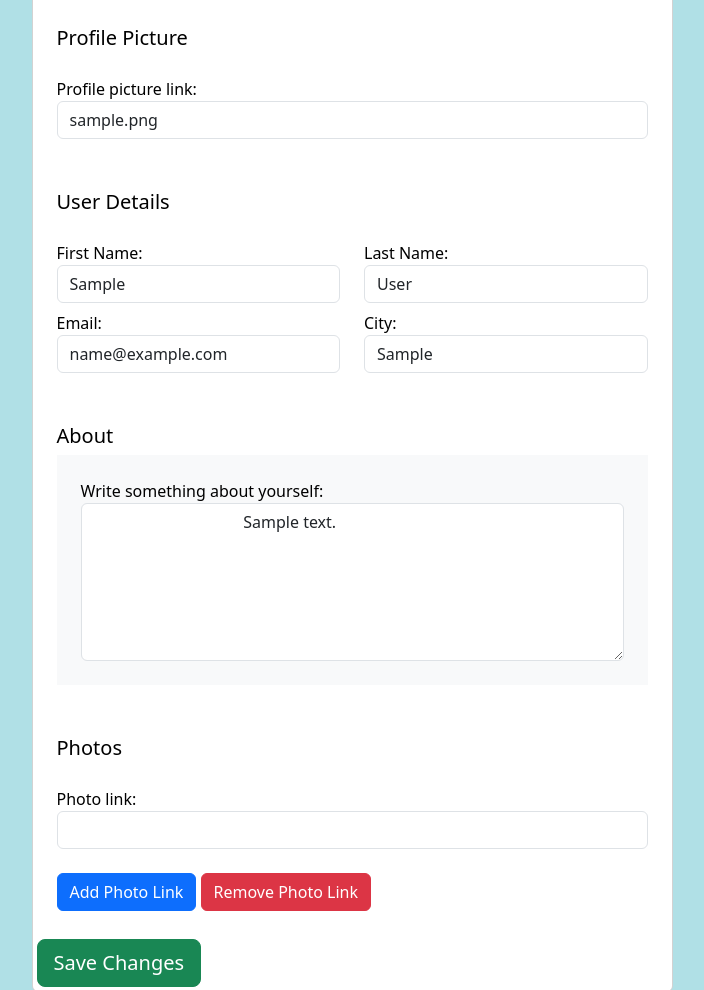
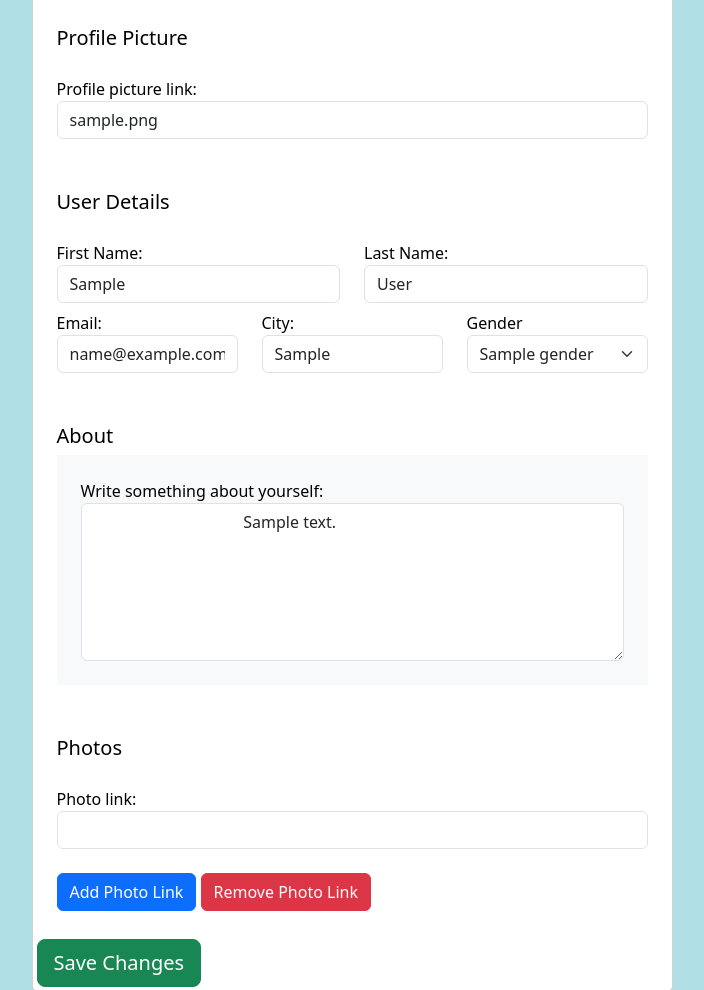
Before and after one commit to Johnny-FTW/Django-Profile-Viewer, a Django app: page /my_profile/edit_profile/ in a window 1280 px wide. Shown: the part 306-1296 px from the top of the page, without its empty margins (288-992 px from the left). Run offline with Django 4.2, Linux system fonts and the light colour scheme; a user stored in the database is signed in; tables that the repository leaves empty hold one stand-in row (values such as "Sample post"); grey boxes marked "Sample" are stand-in pictures.

Commit message:
updating profile#2

```diff
--- a/ProfileViewer/urls.py
+++ b/ProfileViewer/urls.py
@@ -16,7 +16,8 @@ Including another URLconf
 from django.contrib import admin
 from django.urls import path
 
-from viewer.views import my_profile, home, signup_view, logout_view, login_view, profile, search, edit_profile_page, edit_profile
+from viewer.views import my_profile, home, signup_view, logout_view, login_view, profile, search, edit_profile_page, \
+    edit_profile
 
 urlpatterns = [
     path('admin/', admin.site.urls),
@@ -25,8 +26,11 @@ urlpatterns = [
     path('edit_profile', edit_profile, name='edit_profile'),
     path('profile/<str:username>/', profile, name ='profile'),
     path('',home, name='home'),
+
     path('signup/', signup_view, name='signup_view'),
     path('logout/', logout_view, name='logout_view'),
     path('login/', login_view, name='login_view'),
+
     path('search/', search, name='search'),
+
 ]
--- a/viewer/forms.py
+++ b/viewer/forms.py
@@ -2,6 +2,10 @@
 from django.contrib.auth.forms import UserCreationForm
 from django.contrib.auth import get_user_model
 from django import forms
+from django.db.models import Model
+from django.forms import ModelForm
+
+from viewer.models import Profile
 
 
 class SignUpForm(UserCreationForm):
--- a/viewer/templates/edit_profile.html
+++ b/viewer/templates/edit_profile.html
@@ -72,7 +72,18 @@
                                             <input type="text" class="form-control" id="city"
                                                    value="{{ profile.city }}" name="city">
                                         </div>
+                                        <div class="col">
+                                            <label>Gender</label>
+                                            <select name="gender" class="form-select"
+                                                    aria-label="Default select example">
+                                                <option value="">Select gender</option>
+                                                {% for gender in genders %}
+                                                <option value="{{ gender.id }}" selected>{{ gender.name }}</option>
+                                                {% endfor %}
+                                            </select>
+                                        </div>
                                     </div>
+
                                 </div>
                             </div>
 
--- a/viewer/views.py
+++ b/viewer/views.py
@@ -11,13 +11,10 @@ from django.core.validators import URLValidator
 from django.db.models import Q
 from django.shortcuts import render, redirect
 
-# Create your views here.
 
 
 from viewer.forms import SignUpForm
-from viewer.models import Profile
-
-
+from viewer.models import Profile, Gender
 
 
 @login_required
@@ -30,14 +27,17 @@ def my_profile(request):
 @login_required
 def edit_profile_page(request):
     profile = Profile.objects.get(user=request.user)
-    context = {'profile': profile}
+    genders = Gender.objects.all()
+    context = {'profile': profile, 'genders':genders}
     return render(request, 'edit_profile.html', context)
+
 
 
 @login_required
 def edit_profile(request):
     profile = Profile.objects.get(user=request.user)
     user = request.user
+    genders = Gender.objects.all()
 
     if request.method == 'POST':
         profile_picture = request.POST.get('photo').strip()
@@ -46,6 +46,7 @@ def edit_profile(request):
         first_name = request.POST.get('first_name').strip()
         last_name = request.POST.get('last_name').strip()
         email = request.POST.get('email').strip()
+        gender = request.POST.get('gender', '')
 
         # Update profile picture if a valid URL is provided
         if profile_picture:
@@ -62,18 +63,18 @@ def edit_profile(request):
         # Update profile fields
         profile.city = city
         profile.about = about
+        print(type(gender))
         profile.save()
 
         # Update user fields
-        if first_name:
-            user.first_name = first_name
-        if last_name:
-            user.last_name = last_name
-        if email:
-            user.email = email
+
+        user.first_name = first_name
+        user.last_name = last_name
+        user.email = email
         user.save()
+        return redirect('my_profile/edit_profile/')
 
-    return redirect('/my_profile/edit_profile/')
+    return render(request, 'edit_profile.html', context={'genders':genders})
 
 
 
```
